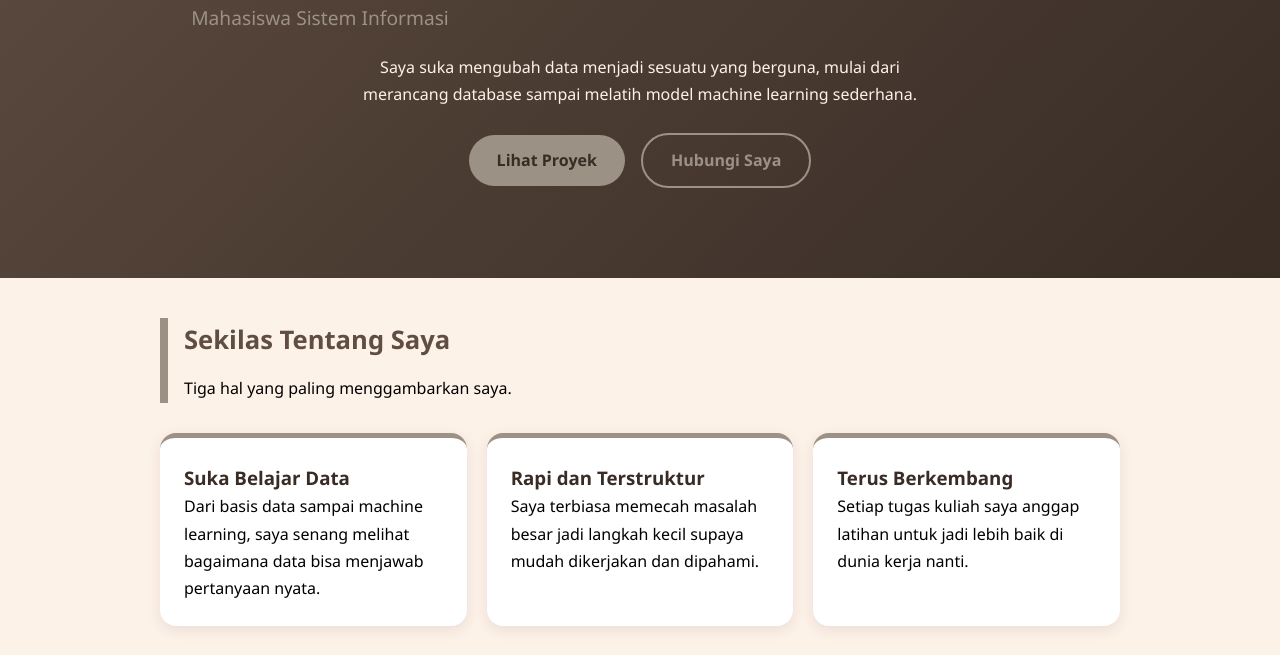
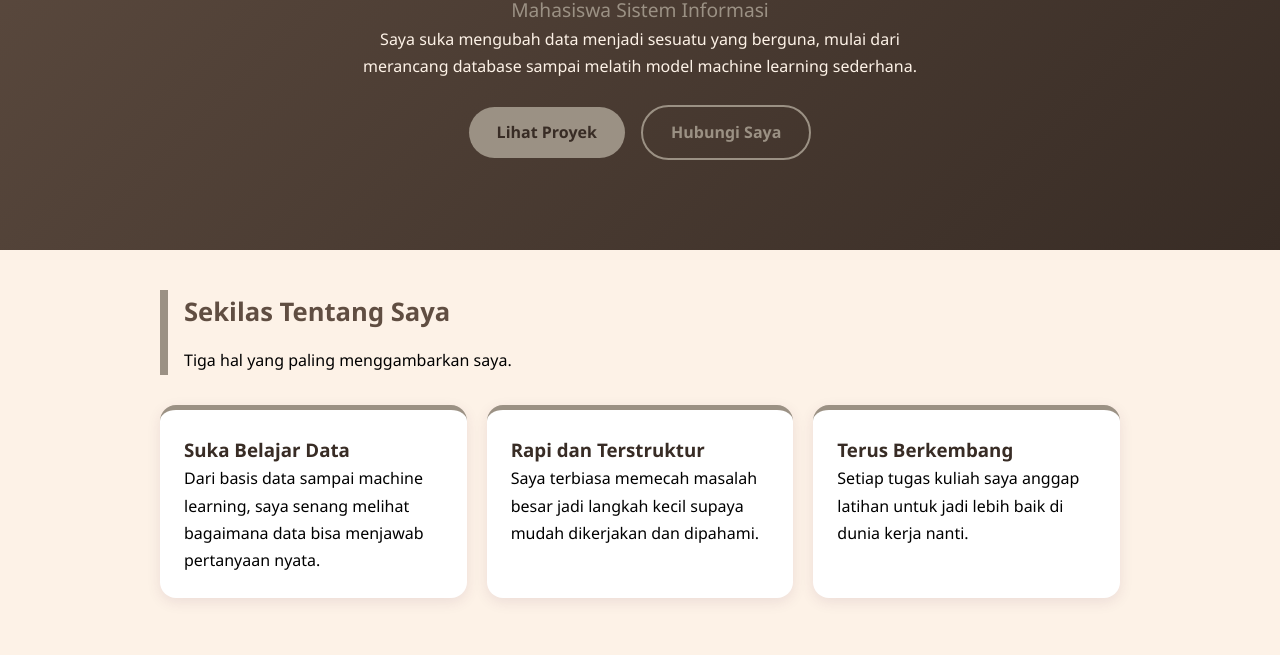
Before and after one commit to hnfhhnfh/CV-Haniifah, a plain HTML site: page index.html in a window 1280 px wide. Shown: the part 445-1100 px from the top of the page. Drawn offline with Linux system fonts and the light colour scheme.

Commit message:
Perbaiki source code

```diff
--- a/style.css
+++ b/style.css
@@ -115,7 +115,7 @@ h3 { color: var(--dark-chocolate); }
 }
 
 .hero h1 { color: var(--krem); }
-.hero .peran { color: var(--khaki); font-size: 1.2rem; margin: 8px 0 20px; }
+.hero .peran { color: var(--khaki); font-size: 1.2rem; margin: center; }
 .hero p { max-width: 600px; margin: auto; }
 
 @keyframes melayang {
```
